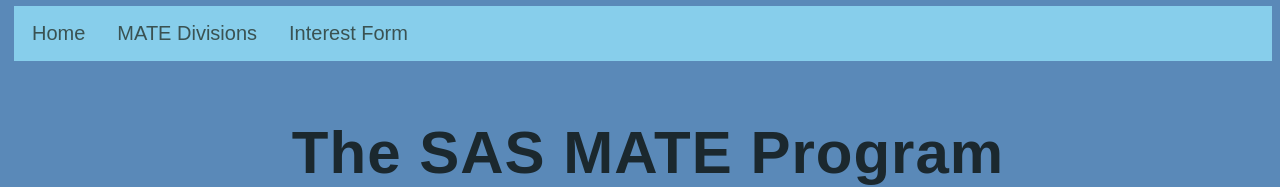
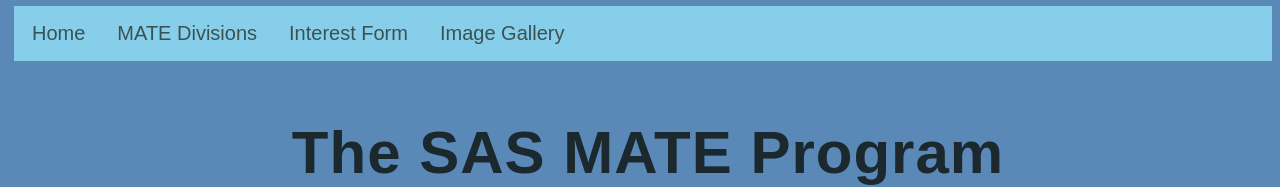
Before and after one commit to sasmatewebsite1/sasmatewebsite1.github.io, a plain HTML site: page index.html in a window 1280 px wide. Shown: the top 187 px of the page. Drawn offline with Linux system fonts and the light colour scheme.

Commit message:
Update index.html

```diff
--- a/index.html
+++ b/index.html
@@ -14,6 +14,7 @@
         <li> <a href = "#title">Home</a></li>
         <li> <a href = "#division">MATE Divisions</a></li>
         <li> <a href = "https://sasmatewebsite1.github.io/interestform.html">Interest Form</a></li>
+            <li> <a href = "https://sasmatewebsite1.github.io/gallery.html">Image Gallery</a></li>
     </ul>
     <div class = "container">
         <div id = "title">
```
